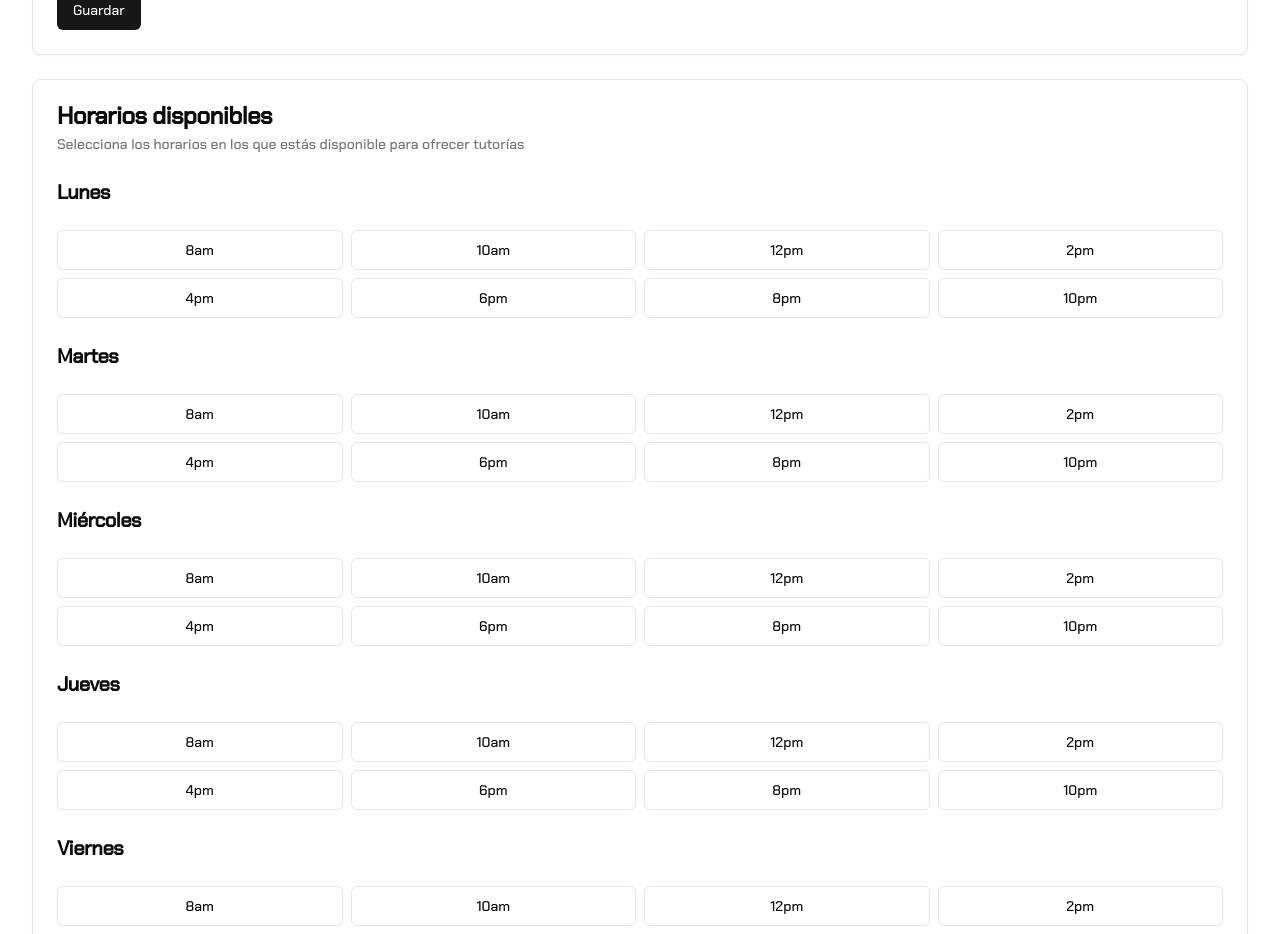
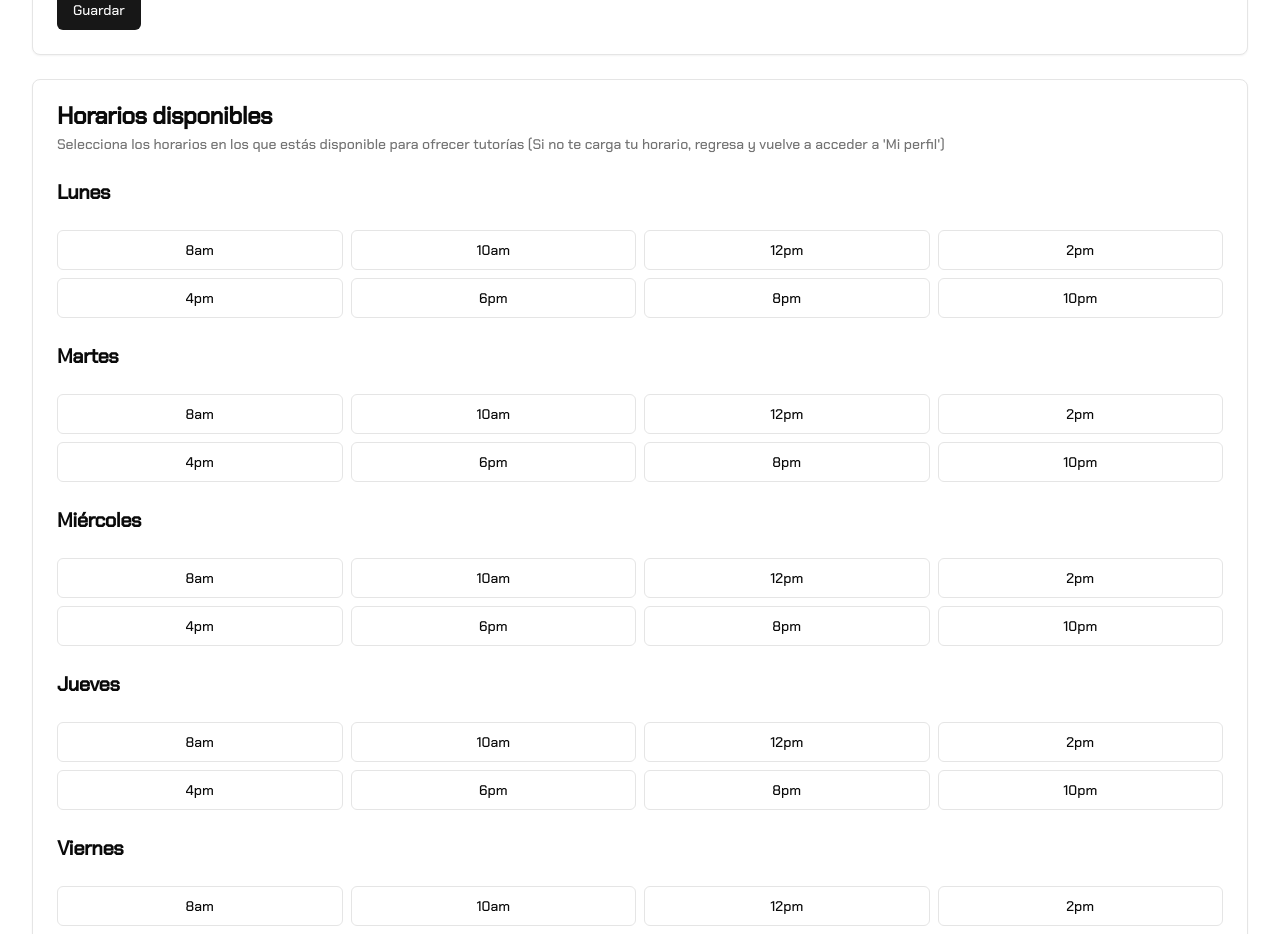
Before and after one commit to carlosandresat/tuto-u, a Next.js app: page /home/myprofile in a window 1280 px wide. Shown: the part 1240-2174 px from the top of the page. Built offline with nearby package versions, Linux system fonts and the light colour scheme; no server answers; the database is empty.

Commit message:
feat: add alert to availableTimes bug

```diff
--- a/src/app/home/myprofile/page.tsx
+++ b/src/app/home/myprofile/page.tsx
@@ -162,7 +162,7 @@ export default async function MyProfile() {
               <CardTitle>Horarios disponibles</CardTitle>
               <CardDescription>
                 Selecciona los horarios en los que estás disponible para ofrecer
-                tutorías
+                tutorías (Si no te carga tu horario, regresa y vuelve a acceder a &apos;Mi perfil&apos;)
               </CardDescription>
             </CardHeader>
             <CardContent>
```
